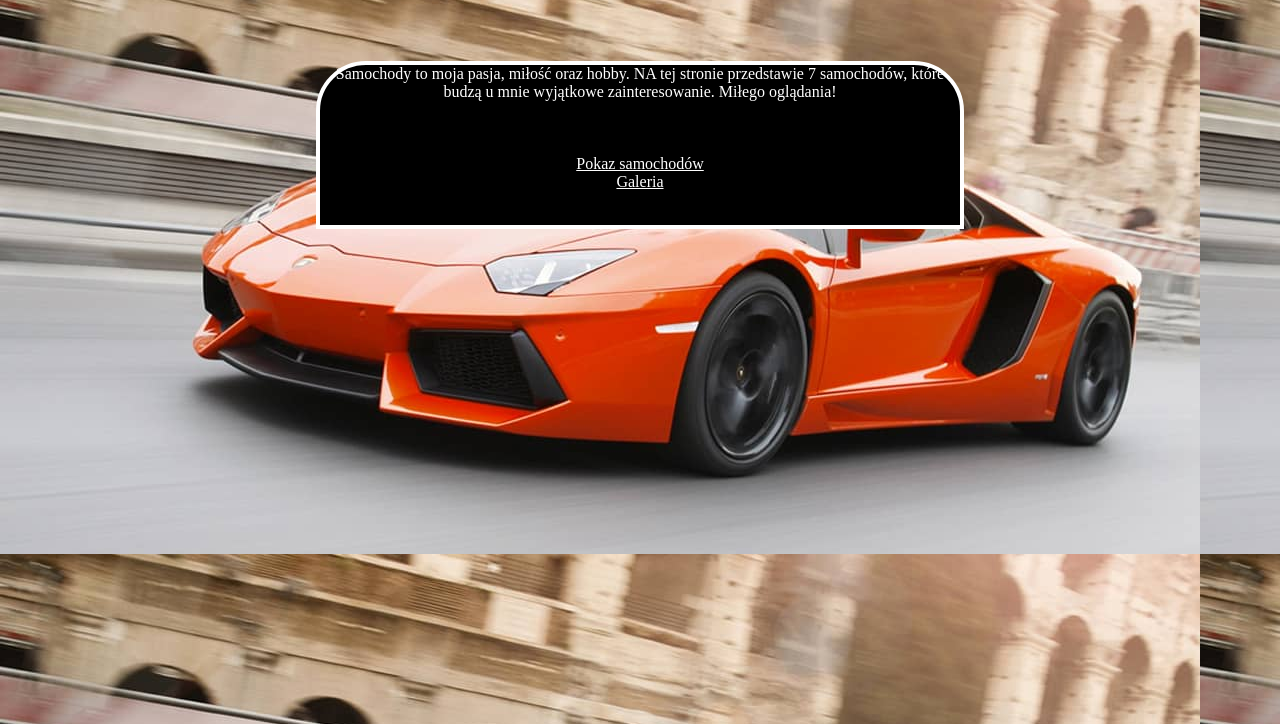
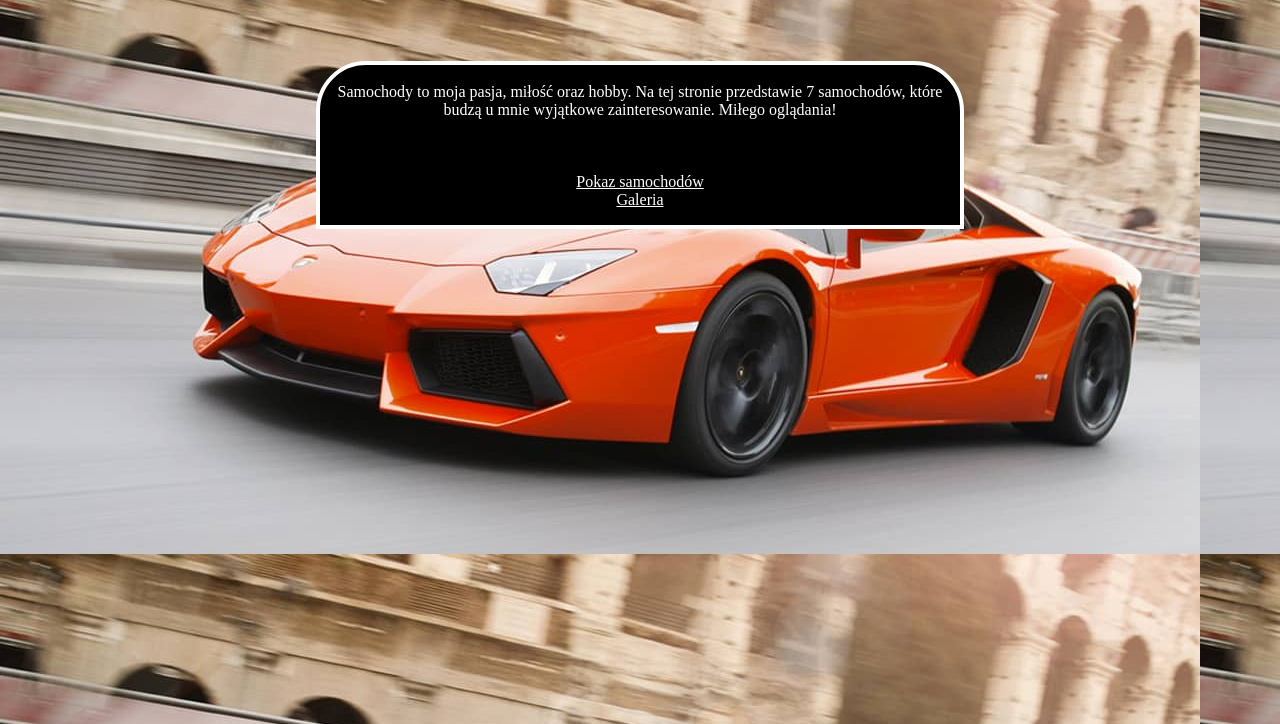
Before and after one commit to szymongawel/szymongawel.github.io, a plain HTML site: page HTML/main.html in a window 1280 px wide. Shown: the part 76-800 px from the top of the page. Drawn offline with Linux system fonts and the light colour scheme.

Commit message:
Update main.html

```diff
--- a/HTML/main.html
+++ b/HTML/main.html
@@ -10,7 +10,7 @@
 </head>
 	<body>
 		<div class="logo">Moje ulubione samochody</div>
-		<center><div id="tekst">Samochody to moja pasja, miłość oraz hobby. NA tej stronie przedstawie 7 samochodów, które budzą u mnie wyjątkowe zainteresowanie. Miłego oglądania!<br><br><br><br><a href="https://www.google.com/url?sa=t&rct=j&q=&esrc=s&source=web&cd=1&cad=rja&uact=8&ved=0ahUKEwj417LTmozbAhXG16QKHYAQA-MQtwIIKDAA&url=https%3A%2F%2Fwww.youtube.com%2Fwatch%3Fv%3DIXqOHzqyrZw&usg=AOvVaw1TwGUYfHGs6QLiGxyXFDeu" id="galery">Pokaz samochodów</a><br>
+		<center><div id="tekst"></br>Samochody to moja pasja, miłość oraz hobby. Na tej stronie przedstawie 7 samochodów, które budzą u mnie wyjątkowe zainteresowanie. Miłego oglądania!<br><br><br><br><a href="https://www.google.com/url?sa=t&rct=j&q=&esrc=s&source=web&cd=1&cad=rja&uact=8&ved=0ahUKEwj417LTmozbAhXG16QKHYAQA-MQtwIIKDAA&url=https%3A%2F%2Fwww.youtube.com%2Fwatch%3Fv%3DIXqOHzqyrZw&usg=AOvVaw1TwGUYfHGs6QLiGxyXFDeu" id="galery">Pokaz samochodów</a><br>
 		<a href="galery.html" id="galery">Galeria</a></div></center>
 	</body>
 </html>
```
